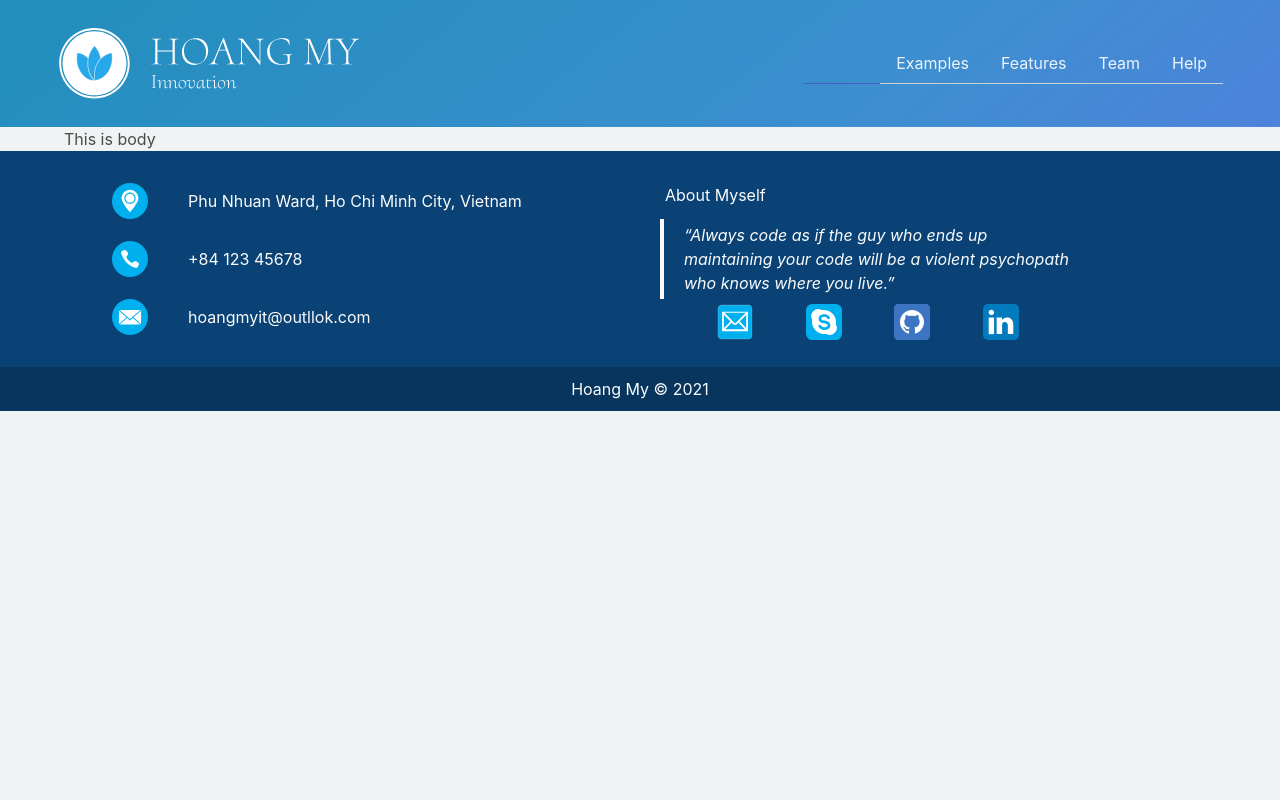
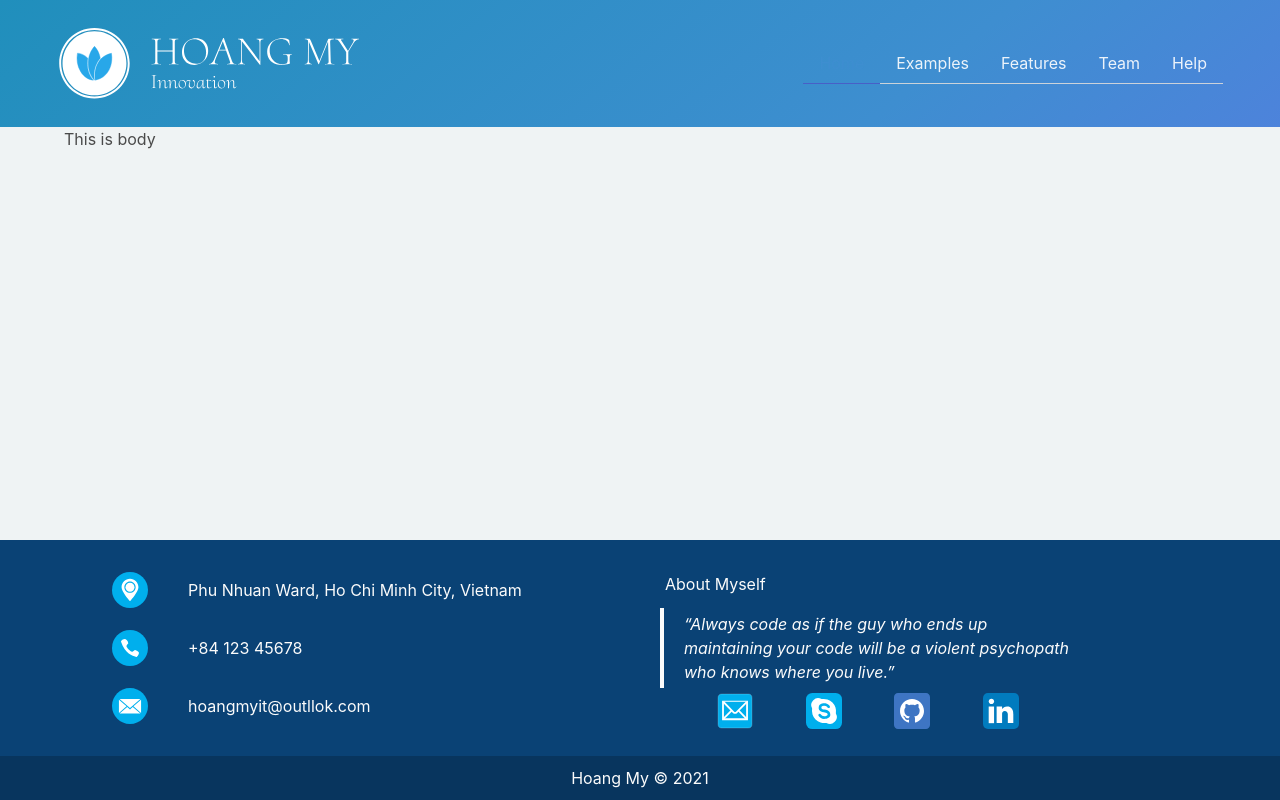
Before and after one commit to hoangmyit/React-FirstProject, a React (Create React App) app in the folder my-demo/: page / in a window 1280 px wide. Built offline with nearby package versions, Linux system fonts and the light colour scheme.

Commit message:
Make body alway fill remain space at least

```diff
--- a/my-demo/src/app/App.scss
+++ b/my-demo/src/app/App.scss
@@ -1,4 +1,16 @@
 html,body {
+  overflow-y: auto;
   background: #EFF3F4;
   font-family: -apple-system, BlinkMacSystemFont, "Segoe UI", Roboto, Oxygen-Sans, Ubuntu, Cantarell, "Helvetica Neue", sans-serif;
 }
+
+body {
+  margin: 0;
+  min-height: 100vh;
+}
+
+.main-container {
+  display: flex;
+  flex-direction: column;
+  height: calc(100vh - 387px);
+}
--- a/my-demo/src/app/App.tsx
+++ b/my-demo/src/app/App.tsx
@@ -9,7 +9,7 @@ function App() {
   return (
     <>
       <NavBar />
-      <PageWrapper>
+      <PageWrapper extraClass={['main-container']}>
         <HomePage />
       </PageWrapper>
       <Footer />
--- a/my-demo/src/app/components/nav-bar/nav-bar.scss
+++ b/my-demo/src/app/components/nav-bar/nav-bar.scss
@@ -1,6 +1,8 @@
 .navbar {
     padding: 20px 10px 20px 0px;
     transition: all ease 0.4s;
+    position: sticky;
+    top: 0;
 }
 
 .navbar-burger {
--- a/my-demo/src/app/components/page-wrapper/page-wrapper.tsx
+++ b/my-demo/src/app/components/page-wrapper/page-wrapper.tsx
@@ -1,14 +1,16 @@
+import classNames from 'classnames';
 import * as React from 'react';
-import { ReactNode } from 'react';
+import { FC, ReactNode } from 'react';
 import './page-wrapper.scss';
 
 interface IProps {
+  extraClass?: string[];
   children: ReactNode;
   // any other props that come into the component
 }
 
-function PageWrapper({ children }: IProps) {
-  return <div className="container">{children}</div>;
-}
+const PageWrapper: FC<IProps> = ({ extraClass, children }) => {
+  return <div className={classNames('container', extraClass)}>{children}</div>;
+};
 
 export default PageWrapper;
--- a/my-demo/src/app/custom-icons/icons/github.tsx
+++ b/my-demo/src/app/custom-icons/icons/github.tsx
@@ -4,7 +4,7 @@ import { IconProps } from '../icon-props';
 const Github: FC<IconProps> = ({ size, color }) => {
   return (
     <svg height={size} viewBox="0 0 72 72" width={size} xmlns="http://www.w3.org/2000/svg">
-      <g fill="none" fill-rule="evenodd">
+      <g fill="none" fillRule="evenodd">
         <path
           d="M8,72 L64,72 C68.418278,72 72,68.418278 72,64 L72,8 C72,3.581722 68.418278,-8.11624501e-16 64,0 L8,0 C3.581722,8.11624501e-16 -5.41083001e-16,3.581722 0,8 L0,64 C5.41083001e-16,68.418278 3.581722,72 8,72 Z"
           fill={color}
--- a/my-demo/src/app/custom-icons/icons/mail-2.tsx
+++ b/my-demo/src/app/custom-icons/icons/mail-2.tsx
@@ -5,7 +5,7 @@ const MailV2Icon: FC<IconProps> = (props: IconProps) => {
   const { size, color } = props;
   return (
     <svg height={size} version="1.1" viewBox="0 0 60 60" width={size} xmlns="http://www.w3.org/2000/svg">
-      <g fill="none" fill-rule="evenodd" id="black" stroke="none" stroke-width="1">
+      <g fill="none" fillRule="evenodd" id="black" stroke="none" strokeWidth="1">
         <g id="mail">
           <path
             d="M30,60 C46.5685433,60 60,46.5685433 60,30 C60,13.4314567 46.5685433,0 30,0 C13.4314567,0 0,13.4314567 0,30 C0,46.5685433 13.4314567,60 30,60 Z"
--- a/my-demo/src/app/pages/home-page/home-page.tsx
+++ b/my-demo/src/app/pages/home-page/home-page.tsx
@@ -1,7 +1,8 @@
 import * as React from 'react';
+import './home-page.scss';
 
-function HomePage() {
-  return <div className="App">This is body</div>;
-}
+const HomePage = () => {
+  return <div className="any-class">This is body</div>;
+};
 
 export default HomePage;
```
Also changed, not shown: my-demo/src/app/pages/home-page/home-page.scss (added).
